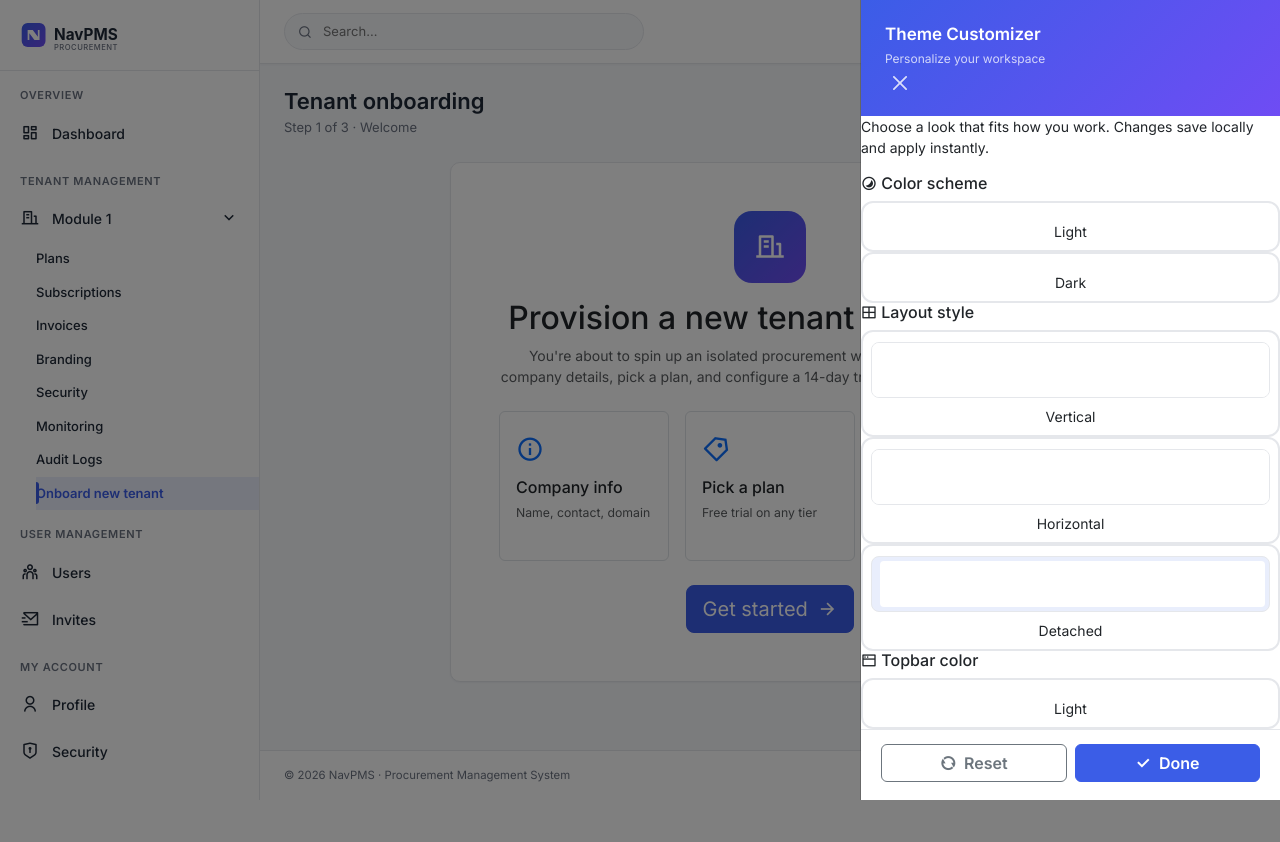
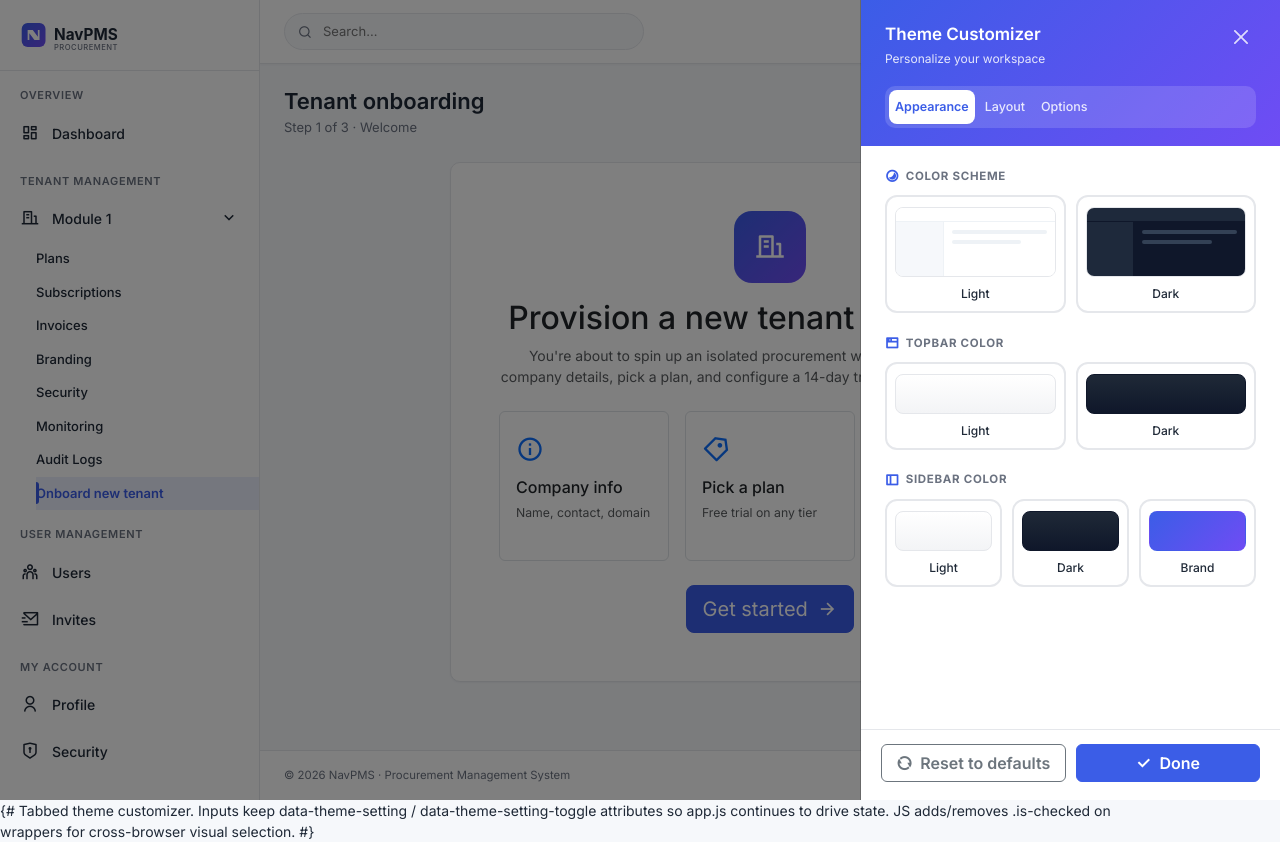
Before and after one commit to mnavaid925/NavPMS, a Django app: page /tenants/onboarding/ in a window 1280 px wide, after a click that opens the changed part. Before the commit the page ends 800 px from the top, so only its background shows below. Run offline with Django 4.2, Linux system fonts and the light colour scheme; the visitor is signed in with stand-in values (Sample User, id 1); some libraries are stand-ins or nearby versions.

Commit message:
feat(templates): restructure theme customizer into Appearance / Layout / Options tabs with light/dark mini-app preview

```diff
--- a/templates/partials/theme_settings.html
+++ b/templates/partials/theme_settings.html
@@ -1,105 +1,122 @@
-{# Modern theme customizer. Inputs keep data-theme-setting so app.js still works. #}
-<div class="offcanvas offcanvas-end theme-customizer" tabindex="-1" id="themeSettingsCanvas" style="width:380px;">
+{# Tabbed theme customizer. Inputs keep data-theme-setting / data-theme-setting-toggle
+   attributes so app.js continues to drive state. JS adds/removes .is-checked on
+   <label> wrappers for cross-browser visual selection. #}
+<div class="offcanvas offcanvas-end theme-customizer" tabindex="-1" id="themeSettingsCanvas">
   <div class="offcanvas-header">
+    <div class="tc-head-row">
       <div>
         <h5 class="offcanvas-title mb-0">Theme Customizer</h5>
-      <small class="opacity-75">Personalize your workspace</small>
+        <small>Personalize your workspace</small>
       </div>
       <button type="button" class="btn-close" data-bs-dismiss="offcanvas" aria-label="Close"></button>
     </div>
 
+    <ul class="tc-tabs" role="tablist">
+      <li><button type="button" class="active" data-tc-tab="appearance">Appearance</button></li>
+      <li><button type="button" data-tc-tab="layout">Layout</button></li>
+      <li><button type="button" data-tc-tab="options">Options</button></li>
+    </ul>
+  </div>
+
   <div class="offcanvas-body">
 
-    <p class="tc-tagline">Choose a look that fits how you work. Changes save locally and apply instantly.</p>
+    {# ============================== APPEARANCE ============================== #}
+    <div class="tc-pane active" data-tc-pane="appearance">
 
-    {# ---------- Color scheme ---------- #}
-    <div class="tc-section">
-      <h6 class="tc-section-title"><i class="ri-contrast-2-line"></i> Color scheme</h6>
-      <div class="tc-swatch-grid">
+      <div class="tc-block">
+        <h6 class="tc-block-title"><i class="ri-contrast-2-line"></i> Color scheme</h6>
+        <div class="tc-grid cols-2">
           <label class="tc-swatch">
             <input type="radio" name="ts_theme" value="light" data-theme-setting="theme">
-          <span class="tc-swatch-preview tc-preview-light"></span>
-          <span class="tc-swatch-label">Light</span>
+            <span class="tc-mini-app">
+              <span class="mini-top"></span>
+              <span class="mini-body"><span class="mini-side"></span><span class="mini-main"></span></span>
+            </span>
+            <span class="tc-label">Light</span>
           </label>
           <label class="tc-swatch">
             <input type="radio" name="ts_theme" value="dark" data-theme-setting="theme">
-          <span class="tc-swatch-preview tc-preview-dark"></span>
-          <span class="tc-swatch-label">Dark</span>
+            <span class="tc-mini-app is-dark">
+              <span class="mini-top"></span>
+              <span class="mini-body"><span class="mini-side"></span><span class="mini-main"></span></span>
+            </span>
+            <span class="tc-label">Dark</span>
           </label>
         </div>
       </div>
 
-    {# ---------- Layout style ---------- #}
-    <div class="tc-section">
-      <h6 class="tc-section-title"><i class="ri-layout-grid-line"></i> Layout style</h6>
-      <div class="tc-swatch-grid cols-3">
+      <div class="tc-block">
+        <h6 class="tc-block-title"><i class="ri-window-line"></i> Topbar color</h6>
+        <div class="tc-grid cols-2">
+          <label class="tc-swatch">
+            <input type="radio" name="ts_topbar" value="light" data-theme-setting="topbar">
+            <span class="tc-chip is-light"></span>
+            <span class="tc-label">Light</span>
+          </label>
+          <label class="tc-swatch">
+            <input type="radio" name="ts_topbar" value="dark" data-theme-setting="topbar">
+            <span class="tc-chip is-dark"></span>
+            <span class="tc-label">Dark</span>
+          </label>
+        </div>
+      </div>
+
+      <div class="tc-block">
+        <h6 class="tc-block-title"><i class="ri-side-bar-line"></i> Sidebar color</h6>
+        <div class="tc-grid cols-3">
+          <label class="tc-swatch">
+            <input type="radio" name="ts_sidebar" value="light" data-theme-setting="sidebar">
+            <span class="tc-chip is-light"></span>
+            <span class="tc-label">Light</span>
+          </label>
+          <label class="tc-swatch">
+            <input type="radio" name="ts_sidebar" value="dark" data-theme-setting="sidebar">
+            <span class="tc-chip is-dark"></span>
+            <span class="tc-label">Dark</span>
+          </label>
+          <label class="tc-swatch">
+            <input type="radio" name="ts_sidebar" value="brand" data-theme-setting="sidebar">
+            <span class="tc-chip is-brand"></span>
+            <span class="tc-label">Brand</span>
+          </label>
+        </div>
+      </div>
+
+    </div>
+
+    {# ============================== LAYOUT ============================== #}
+    <div class="tc-pane" data-tc-pane="layout">
+
+      <div class="tc-block">
+        <h6 class="tc-block-title"><i class="ri-layout-grid-line"></i> Layout style</h6>
+        <div class="tc-grid cols-3">
           <label class="tc-swatch">
             <input type="radio" name="ts_layout" value="vertical" data-theme-setting="layout">
             <span class="tc-layout-thumb">
-            <span class="lt-sidebar"></span><span class="lt-main"></span>
+              <span class="lt-side"></span><span class="lt-top"></span><span class="lt-main"></span>
             </span>
-          <span class="tc-swatch-label">Vertical</span>
+            <span class="tc-label">Vertical</span>
           </label>
           <label class="tc-swatch">
             <input type="radio" name="ts_layout" value="horizontal" data-theme-setting="layout">
             <span class="tc-layout-thumb is-horizontal">
-            <span class="lt-sidebar"></span><span class="lt-main"></span>
+              <span class="lt-side"></span><span class="lt-top"></span><span class="lt-main"></span>
             </span>
-          <span class="tc-swatch-label">Horizontal</span>
+            <span class="tc-label">Horizontal</span>
           </label>
           <label class="tc-swatch">
             <input type="radio" name="ts_layout" value="detached" data-theme-setting="layout">
             <span class="tc-layout-thumb is-detached">
-            <span class="lt-sidebar"></span><span class="lt-main"></span>
+              <span class="lt-side"></span><span class="lt-top"></span><span class="lt-main"></span>
             </span>
-          <span class="tc-swatch-label">Detached</span>
+            <span class="tc-label">Detached</span>
           </label>
         </div>
       </div>
 
-    {# ---------- Topbar color ---------- #}
-    <div class="tc-section">
-      <h6 class="tc-section-title"><i class="ri-window-line"></i> Topbar color</h6>
-      <div class="tc-swatch-grid">
-        <label class="tc-swatch">
-          <input type="radio" name="ts_topbar" value="light" data-theme-setting="topbar">
-          <span class="tc-swatch-preview tc-preview-light"></span>
-          <span class="tc-swatch-label">Light</span>
-        </label>
-        <label class="tc-swatch">
-          <input type="radio" name="ts_topbar" value="dark" data-theme-setting="topbar">
-          <span class="tc-swatch-preview tc-preview-dark"></span>
-          <span class="tc-swatch-label">Dark</span>
-        </label>
-      </div>
-    </div>
-
-    {# ---------- Sidebar color ---------- #}
-    <div class="tc-section">
-      <h6 class="tc-section-title"><i class="ri-side-bar-line"></i> Sidebar color</h6>
-      <div class="tc-swatch-grid cols-3">
-        <label class="tc-swatch">
-          <input type="radio" name="ts_sidebar" value="light" data-theme-setting="sidebar">
-          <span class="tc-swatch-preview tc-preview-light"></span>
-          <span class="tc-swatch-label">Light</span>
-        </label>
-        <label class="tc-swatch">
-          <input type="radio" name="ts_sidebar" value="dark" data-theme-setting="sidebar">
-          <span class="tc-swatch-preview tc-preview-dark"></span>
-          <span class="tc-swatch-label">Dark</span>
-        </label>
-        <label class="tc-swatch">
-          <input type="radio" name="ts_sidebar" value="brand" data-theme-setting="sidebar">
-          <span class="tc-swatch-preview tc-preview-brand"></span>
-          <span class="tc-swatch-label">Brand</span>
-        </label>
-      </div>
-    </div>
-
-    {# ---------- Sidebar size ---------- #}
-    <div class="tc-section">
-      <h6 class="tc-section-title"><i class="ri-layout-left-line"></i> Sidebar size</h6>
-      <div class="tc-icon-grid">
+      <div class="tc-block">
+        <h6 class="tc-block-title"><i class="ri-layout-left-line"></i> Sidebar size</h6>
+        <div class="tc-grid cols-4">
           <label class="tc-icon-pick">
             <input type="radio" name="ts_sbsize" value="default" data-theme-setting="sidebarSize">
             <i class="ri-menu-line"></i>
@@ -123,19 +140,22 @@
         </div>
       </div>
 
-    {# ---------- Toggles (width / position / direction) ---------- #}
-    <div class="tc-section">
-      <h6 class="tc-section-title"><i class="ri-tools-line"></i> Page options</h6>
+    </div>
+
+    {# ============================== OPTIONS ============================== #}
+    <div class="tc-pane" data-tc-pane="options">
+
+      <div class="tc-block">
+        <h6 class="tc-block-title"><i class="ri-tools-line"></i> Page options</h6>
 
         <div class="tc-toggle-row">
           <div>
             <div class="tr-label">Boxed width</div>
-          <div class="tr-hint">Centers content with a max width</div>
+            <div class="tr-hint">Center content with a max width</div>
           </div>
           <div class="form-check form-switch">
-          <input class="form-check-input" type="checkbox" role="switch" id="tsBoxed"
-                 data-theme-setting-toggle="layoutWidth"
-                 data-on="boxed" data-off="fluid">
+            <input class="form-check-input" type="checkbox" role="switch"
+                   data-theme-setting-toggle="layoutWidth" data-on="boxed" data-off="fluid">
           </div>
         </div>
 
@@ -145,9 +165,8 @@
             <div class="tr-hint">Sidebar and topbar scroll with the page</div>
           </div>
           <div class="form-check form-switch">
-          <input class="form-check-input" type="checkbox" role="switch" id="tsScroll"
-                 data-theme-setting-toggle="layoutPosition"
-                 data-on="scrollable" data-off="fixed">
+            <input class="form-check-input" type="checkbox" role="switch"
+                   data-theme-setting-toggle="layoutPosition" data-on="scrollable" data-off="fixed">
           </div>
         </div>
 
@@ -157,20 +176,21 @@
             <div class="tr-hint">Flip direction for Arabic / Hebrew</div>
           </div>
           <div class="form-check form-switch">
-          <input class="form-check-input" type="checkbox" role="switch" id="tsRtl"
-                 data-theme-setting-toggle="direction"
-                 data-on="rtl" data-off="ltr">
+            <input class="form-check-input" type="checkbox" role="switch"
+                   data-theme-setting-toggle="direction" data-on="rtl" data-off="ltr">
           </div>
         </div>
       </div>
 
     </div>
 
-  <div class="tc-footer d-flex gap-2">
-    <button type="button" class="btn btn-outline-secondary flex-grow-1" data-theme-reset>
-      <i class="ri-refresh-line me-1"></i> Reset
+  </div>
+
+  <div class="tc-footer">
+    <button type="button" class="btn btn-outline-secondary" data-theme-reset>
+      <i class="ri-refresh-line me-1"></i> Reset to defaults
     </button>
-    <button type="button" class="btn btn-primary flex-grow-1" data-bs-dismiss="offcanvas">
+    <button type="button" class="btn btn-primary" data-bs-dismiss="offcanvas">
       <i class="ri-check-line me-1"></i> Done
     </button>
   </div>
```
Lines whose indentation alone changed are shown as unchanged.
